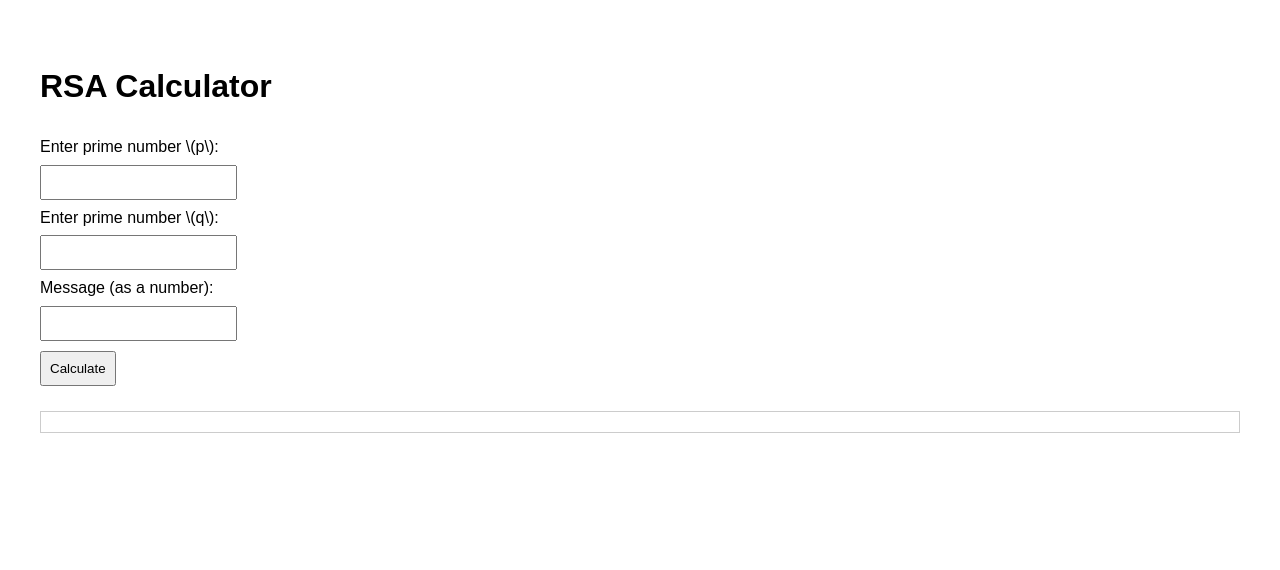
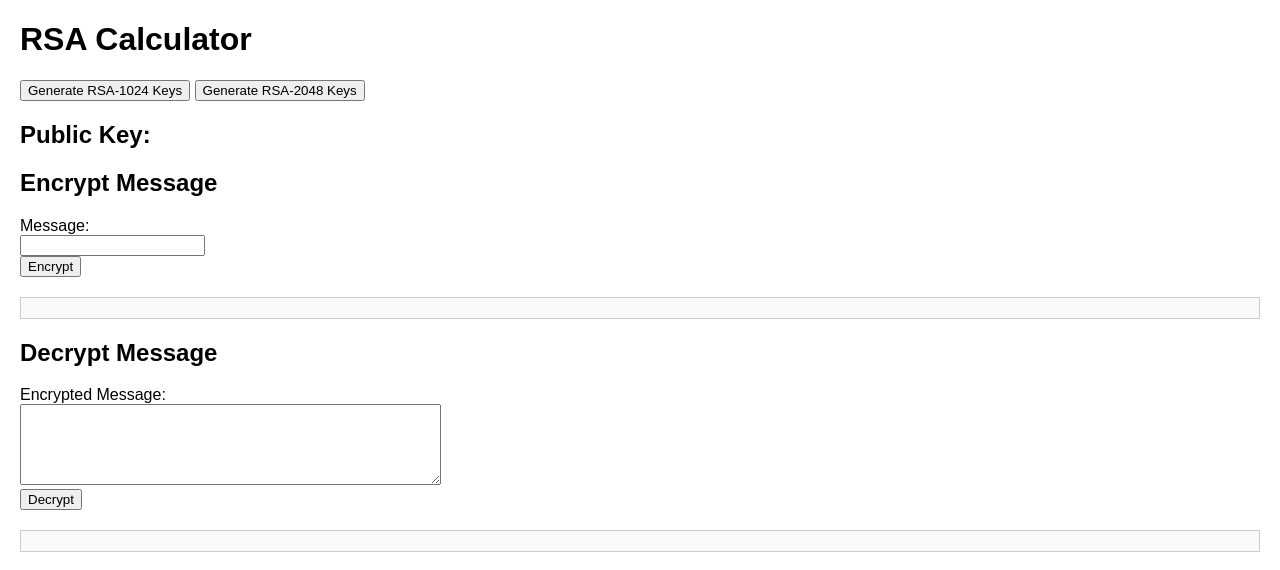
Before and after one commit to arca-mfsu/rsa, a plain HTML site: page index.html in a window 1280 px wide. Drawn offline with Linux system fonts and the light colour scheme.

Commit message:
Update index.html

```diff
--- a/index.html
+++ b/index.html
@@ -8,99 +8,85 @@
         body {
             font-family: Arial, sans-serif;
             margin: 20px;
-            padding: 20px;
-            line-height: 1.6;
-        }
-        input, button {
-            padding: 8px;
-            margin: 5px 0;
         }
         .output {
             margin-top: 20px;
             padding: 10px;
             border: 1px solid #ccc;
+            background-color: #f9f9f9;
         }
     </style>
 </head>
 <body>
     <h1>RSA Calculator</h1>
-    <form id="rsaForm" onsubmit="generateRSA(event)">
-        <label for="p">Enter prime number \(p\):</label><br>
-        <input type="number" id="p" required><br>
+    <button onclick="generateKeys(1024)">Generate RSA-1024 Keys</button>
+    <button onclick="generateKeys(2048)">Generate RSA-2048 Keys</button>
 
-        <label for="q">Enter prime number \(q\):</label><br>
-        <input type="number" id="q" required><br>
+    <h2>Public Key:</h2>
+    <pre id="publicKeyOutput"></pre>
 
-        <label for="message">Message (as a number):</label><br>
-        <input type="number" id="message" required><br>
+    <h2>Encrypt Message</h2>
+    <form id="encryptForm" onsubmit="encryptMessage(event)">
+        <label for="message">Message:</label><br>
+        <input type="text" id="message" required><br>
+        <button type="submit">Encrypt</button>
+    </form>
+    <div class="output" id="encryptedOutput"></div>
 
-        <button type="submit">Calculate</button>
+    <h2>Decrypt Message</h2>
+    <form id="decryptForm" onsubmit="decryptMessage(event)">
+        <label for="encryptedMessage">Encrypted Message:</label><br>
+        <textarea id="encryptedMessage" rows="5" cols="50" required></textarea><br>
+        <button type="submit">Decrypt</button>
     </form>
-
-    <div class="output" id="output"></div>
+    <div class="output" id="decryptedOutput"></div>
 
     <script>
-        // Function to calculate gcd
-        function gcd(a, b) {
-            while (b !== 0) {
-                [a, b] = [b, a % b];
+        async function generateKeys(keySize) {
+            const response = await fetch('/generate-keys', {
+                method: 'POST',
+                headers: { 'Content-Type': 'application/json' },
+                body: JSON.stringify({ keySize }),
+            });
+            const data = await response.json();
+            if (data.error) {
+                alert(data.error);
+            } else {
+                document.getElementById('publicKeyOutput').textContent = data.publicKey;
             }
-            return a;
         }
 
-        // Function to calculate modular inverse
-        function modInverse(e, phi) {
-            let [a, b, u] = [0, phi, 1];
-            while (e > 0) {
-                let q = Math.floor(b / e);
-                [a, b, e, u] = [u, e, b % e, a - q * u];
+        async function encryptMessage(event) {
+            event.preventDefault();
+            const message = document.getElementById('message').value;
+            const response = await fetch('/encrypt', {
+                method: 'POST',
+                headers: { 'Content-Type': 'application/json' },
+                body: JSON.stringify({ message }),
+            });
+            const data = await response.json();
+            if (data.error) {
+                alert(data.error);
+            } else {
+                document.getElementById('encryptedOutput').textContent = `Encrypted: ${data.encrypted}`;
+                document.getElementById('encryptedMessage').value = data.encrypted;
             }
-            return a < 0 ? a + phi : a;
         }
 
-        function generateRSA(event) {
+        async function decryptMessage(event) {
             event.preventDefault();
-
-            // Get inputs
-            const p = parseInt(document.getElementById('p').value);
-            const q = parseInt(document.getElementById('q').value);
-            const message = parseInt(document.getElementById('message').value);
-
-            if (p <= 1 || q <= 1 || p === q) {
-                document.getElementById('output').innerText = "Both p and q must be prime numbers and not equal.";
-                return;
+            const encryptedMessage = document.getElementById('encryptedMessage').value;
+            const response = await fetch('/decrypt', {
+                method: 'POST',
+                headers: { 'Content-Type': 'application/json' },
+                body: JSON.stringify({ encrypted: encryptedMessage }),
+            });
+            const data = await response.json();
+            if (data.error) {
+                alert(data.error);
+            } else {
+                document.getElementById('decryptedOutput').textContent = `Decrypted: ${data.decrypted}`;
             }
-
-            // RSA calculations
-            const n = p * q;
-            const phi = (p - 1) * (q - 1);
-
-            // Choose e such that 1 < e < phi and gcd(e, phi) = 1
-            let e = 3;
-            while (gcd(e, phi) !== 1) {
-                e++;
-            }
-
-            // Calculate d, the modular inverse of e mod phi
-            const d = modInverse(e, phi);
-
-            // Encrypt the message
-            const encrypted = Math.pow(message, e) % n;
-
-            // Decrypt the message
-            const decrypted = Math.pow(encrypted, d) % n;
-
-            // Display results
-            document.getElementById('output').innerHTML = `
-                <strong>RSA Key Generation:</strong><br>
-                Public Key (n, e): (${n}, ${e})<br>
-                Private Key (n, d): (${n}, ${d})<br>
-                <br>
-                <strong>Message Encryption:</strong><br>
-                Original Message: ${message}<br>
-                Encrypted Message: ${encrypted}<br>
-                Decrypted Message: ${decrypted}
-            `;
         }
     </script>
 </body>
```
